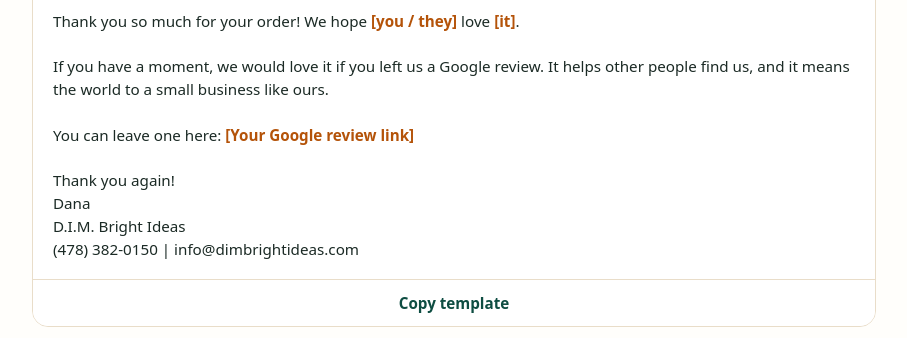
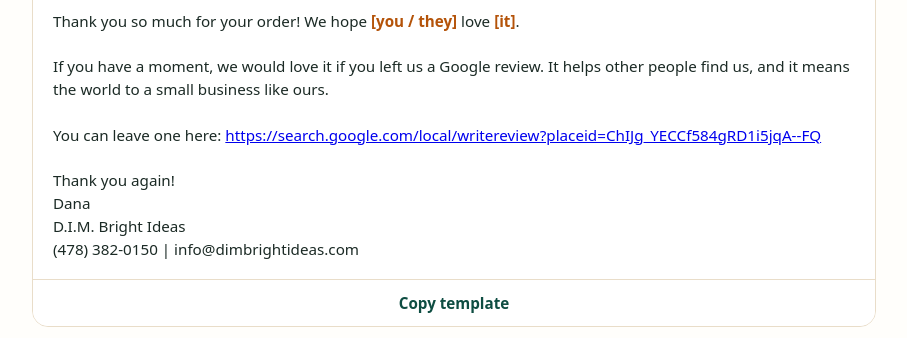
Before and after one commit to diminfomacon-beep/dim-website-pages, a plain HTML site: page email-templates/index.html in a window 1280 px wide. Shown: the part 4060-4398 px from the top of the page, without its empty margins (186-1093 px from the left). Drawn offline with Linux system fonts and the light colour scheme.

Commit message:
Insert real Google review link into Ask-for-a-Review templates

```diff
--- a/email-templates/index.html
+++ b/email-templates/index.html
@@ -277,7 +277,7 @@ Thank you so much for your order! We hope <span class="ph">[you / they]</span> l
 
 If you have a moment, we would love it if you left us a Google review. It helps other people find us, and it means the world to a small business like ours.
 
-You can leave one here: <span class="ph">[Your Google review link]</span>
+You can leave one here: <a href="https://search.google.com/local/writereview?placeid=ChIJg_YECCf584gRD1i5jqA--FQ">https://search.google.com/local/writereview?placeid=ChIJg_YECCf584gRD1i5jqA--FQ</a>
 
 Thank you again!
 Dana
```
Also changed, not shown: request-templates/index.html (+1 -1 lines).
